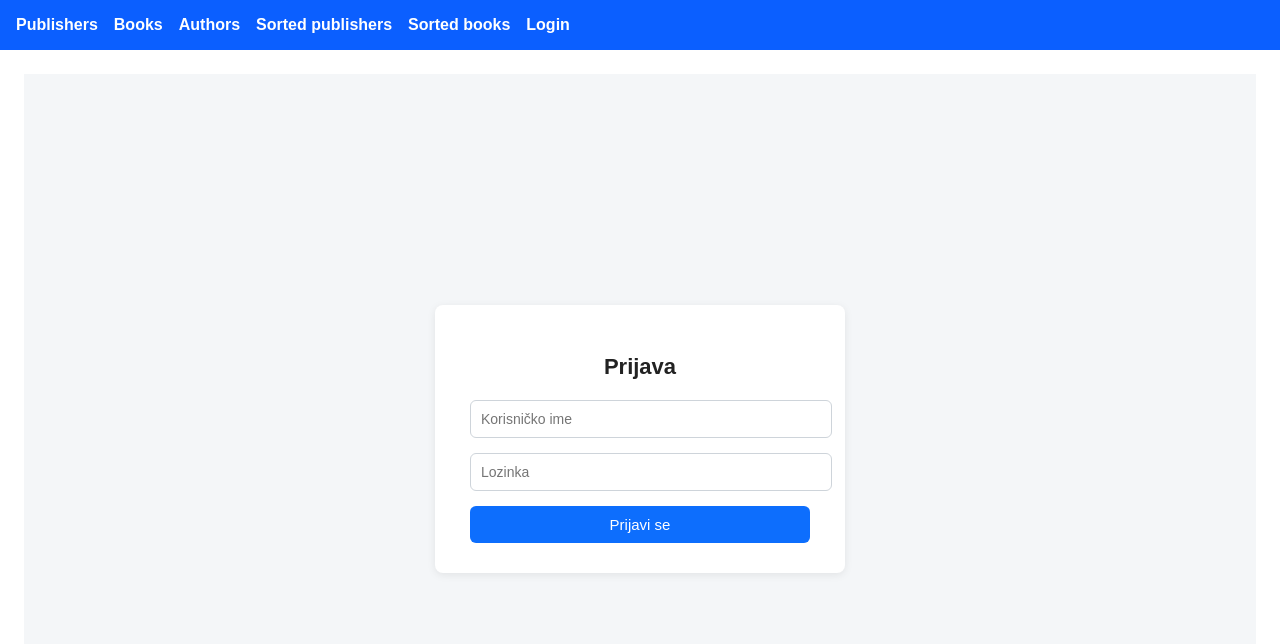
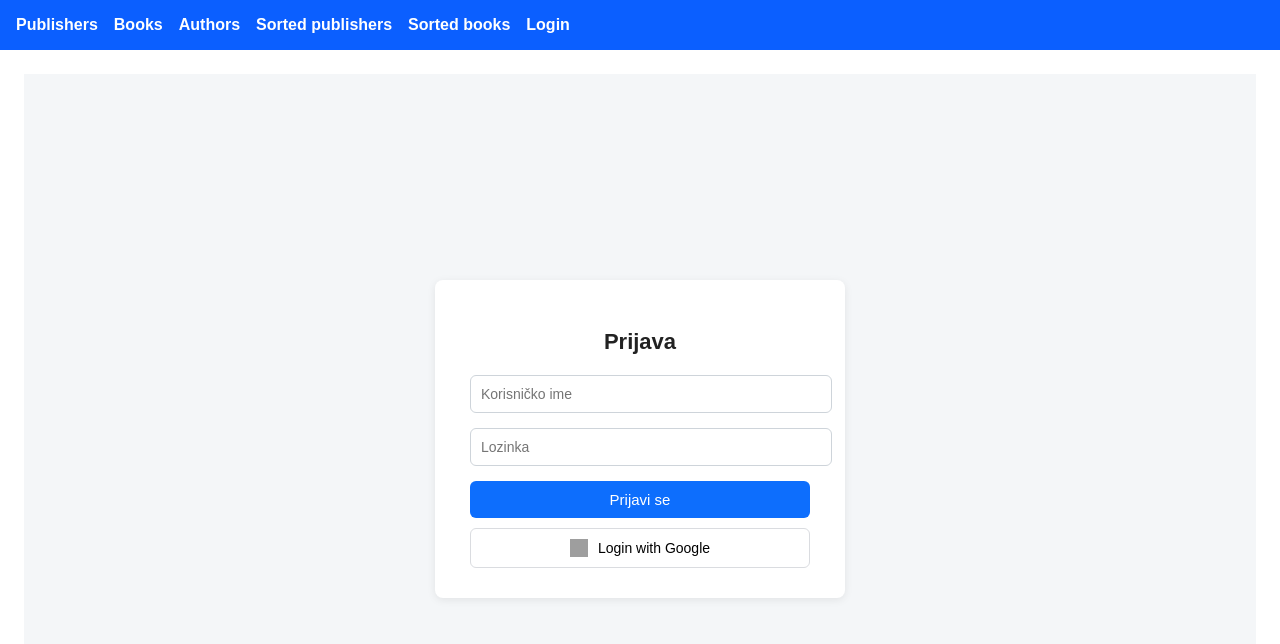
Before and after one commit to filipknezevic8/bookstore-assignment-client-app, a React (Vite) app in the folder book-app/: page / in a window 1280 px wide. Shown: the top 644 px of the page. Built offline with nearby package versions, Linux system fonts and the light colour scheme; grey boxes are pictures that could not be loaded.

Commit message:
Aplikacija proširena da podrži OpenID registraciju i prijavu

```diff
--- a/book-app/src/App.jsx
+++ b/book-app/src/App.jsx
@@ -9,6 +9,7 @@ import SortPublishers from './pages/SortPublishers';
 import SortBooks from './pages/SortBooks';
 import Login from './pages/Login';
 import UserContext from './UserContext';
+import GoogleCallback from './pages/GoogleCallback';
 
 const RequireAuth = ({ children }) => {
   const { user } = useContext(UserContext);
@@ -50,6 +51,7 @@ const App = () => {
               <Route path="/authors/pagination" element={<AuthorsPagination />} />
               <Route path="/publishers/sort" element={<SortPublishers />} />
               <Route path="/books/sort" element={<SortBooks />} />
+              <Route path="/google-callback" element={<GoogleCallback />} />
             </Routes>
           </main>
         </div>
--- /dev/null
+++ b/book-app/src/pages/GoogleCallback.jsx
@@ -0,0 +1,37 @@
+import React, { useEffect, useContext } from "react";
+import { useNavigate, useLocation } from "react-router-dom";
+import UserContext from "../UserContext";
+
+const GoogleCallback = () => {
+    const { setUser } = useContext(UserContext);
+    const navigate = useNavigate();
+    const location = useLocation();
+
+    useEffect(() => {
+        // Čitanje tokena iz URL-a: ?token=...
+        const query = new URLSearchParams(location.search);
+        const token = query.get("token");
+
+        if (token) {
+            localStorage.setItem("token", token);
+
+            try {
+                const payload = JSON.parse(atob(token.split(".")[1]));
+                setUser(payload);
+            } catch (err) {
+                console.error("Nevalidan token:", err);
+            }
+
+            // Preusmeravanje na željenu stranicu
+            navigate("/books");
+        } else {
+            console.error("Token nije pronađen u URL-u");
+        }
+    }, [location.search, navigate, setUser]);
+
+    return <div style={{ textAlign: 'center', marginTop: '50px' }}>
+        Prijava preko Google-a u toku...
+    </div>;
+};
+
+export default GoogleCallback;
--- a/book-app/src/pages/Login.jsx
+++ b/book-app/src/pages/Login.jsx
@@ -47,6 +47,13 @@ const Login = () => {
         }
     };
 
+    const handleGoogleLogin = () => {
+        window.open(
+            "http://localhost:8351/api/Auth/google-login",
+            "width=500,height=600"
+        );
+    };
+
     return (
         <div className="login-page">
             <form onSubmit={handleLogin} className="login-card">
@@ -72,6 +79,18 @@ const Login = () => {
                 </div>
 
                 <button type="submit" className="login-btn">Prijavi se</button>
+                <button
+                    type="button"
+                    onClick={handleGoogleLogin}
+                    className="google-btn"
+                >
+                    <img
+                        src="https://www.svgrepo.com/show/475656/google-color.svg"
+                        alt="google"
+                        className="google-icon"
+                    />
+                    Login with Google
+                </button>
             </form>
         </div>
     );
--- a/book-app/src/pages/login.scss
+++ b/book-app/src/pages/login.scss
@@ -65,3 +65,29 @@
         background-color: #0b5ed7;
     }
 }
+
+.google-btn {
+    margin-top: 10px;
+    width: 100%;
+    padding: 10px;
+    background-color: #ffffff;
+    border: 1px solid #dadce0;
+    border-radius: 6px;
+    display: flex;
+    align-items: center;
+    justify-content: center;
+    gap: 10px;
+    cursor: pointer;
+    font-size: 14px;
+    transition: background-color 0.2s, box-shadow 0.2s;
+
+    &:hover {
+        background-color: #f7f8f9;
+        box-shadow: 0 1px 3px rgba(0, 0, 0, 0.1);
+    }
+}
+
+.google-icon {
+    width: 18px;
+    height: 18px;
+}
```
